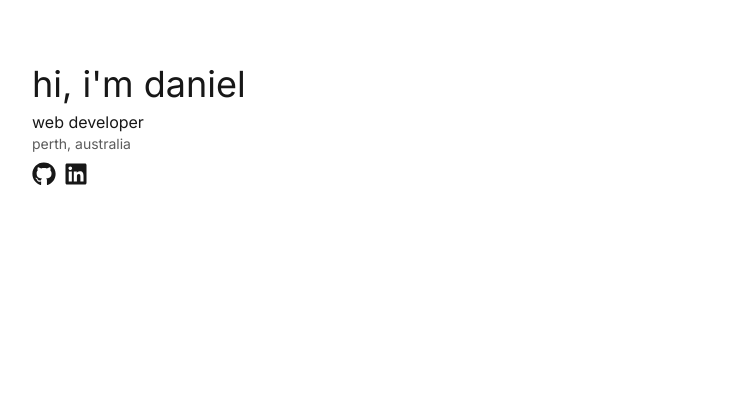
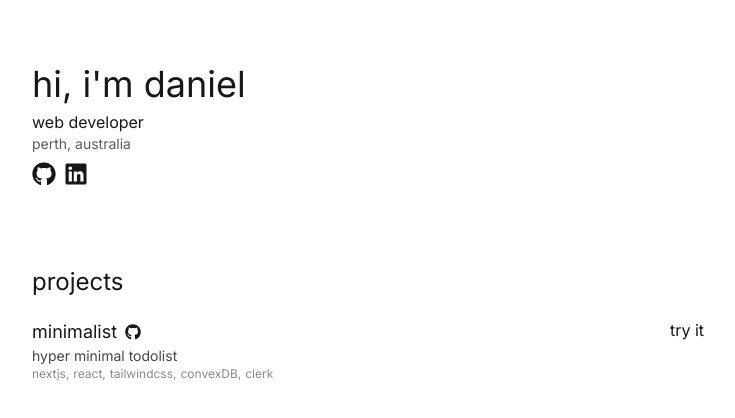
Before and after one commit to 2concrete/portfolio, a Next.js app: page / in a window 1280 px wide. Shown: the top 418 px of the page, without its empty margins (272-1007 px from the left). Built offline with nearby package versions, Linux system fonts and the light colour scheme; no server answers.

Commit message:
added projects section

```diff
--- /dev/null
+++ b/app/components/ProjectSection.tsx
@@ -0,0 +1,55 @@
+import { FaGithub } from "react-icons/fa";
+import { MdOutlineInsertLink } from "react-icons/md";
+
+const ProjectSection = () => {
+  const projects = [
+    {
+      title: "minimalist",
+      description: "hyper minimal todolist",
+      tags: ["nextjs", "react", "tailwindcss", "convexDB", "clerk"],
+    },
+  ];
+
+  return (
+    <div>
+      <p className="text-2xl mb-5">projects</p>
+      {projects.map((project) => {
+        return (
+          <div key={project.title} className="flex justify-between">
+            <div className="flex-col flex">
+              <span className="flex items-center gap-2">
+                {" "}
+                <p className="text-lg">{project.title}</p>
+                <a href="https://github.com/2concrete/minimalist-v2">
+                  <FaGithub className="size-4 cursor-pointer hover:opacity-70 transition-all" />
+                </a>
+              </span>
+
+              <p className="text-sm opacity-80">{project.description}</p>
+              <div className="flex gap-1">
+                {project.tags.map((tag, idx) => {
+                  return (
+                    <div className="text-xs opacity-50 rounded" key={tag}>
+                      {tag}
+                      {idx < project.tags.length - 1 ? "," : ""}
+                    </div>
+                  );
+                })}
+              </div>
+            </div>
+            <div className="flex gap-2">
+              <a
+                href="https://minimalist.ws"
+                className="cursor-pointer hover:opacity-70 transition-all h-fit"
+              >
+                try it
+              </a>
+            </div>
+          </div>
+        );
+      })}
+    </div>
+  );
+};
+
+export default ProjectSection;
--- a/app/page.tsx
+++ b/app/page.tsx
@@ -1,11 +1,19 @@
+import ProjectSection from "./components/ProjectSection";
 import RandomCat from "./components/RandomCat";
 import Top from "./components/Top";
 
 export default function Home() {
   return (
-    <div className="lg:w-2xl md:w-2xl sm:w-xl w-md mx-auto mt-16 font-[Inter] flex justify-between">
-      <Top />
-      <RandomCat />
-    </div>
+    <>
+      <main className="lg:w-2xl md:w-2xl sm:w-xl w-md mx-auto mt-16 font-[Inter] flex flex-col gap-20">
+        <section className="flex justify-between">
+          <Top />
+          <RandomCat />
+        </section>
+        <section>
+          <ProjectSection />
+        </section>
+      </main>
+    </>
   );
 }
```
